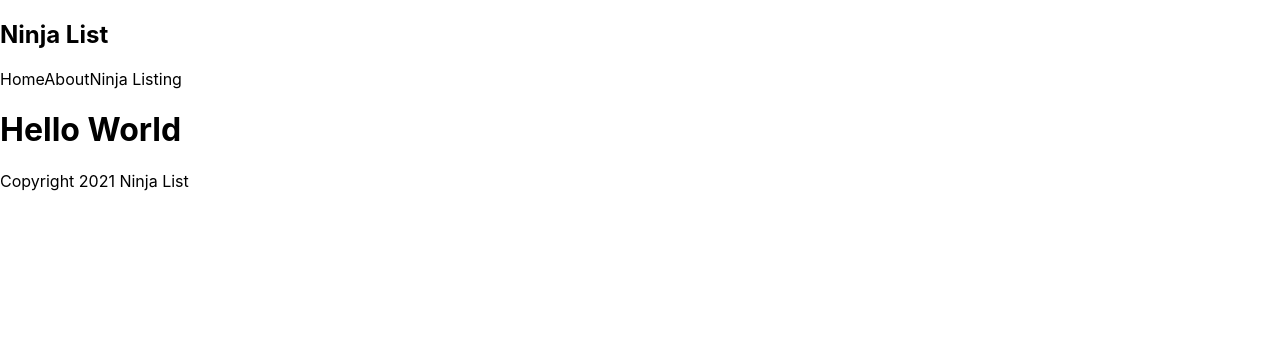
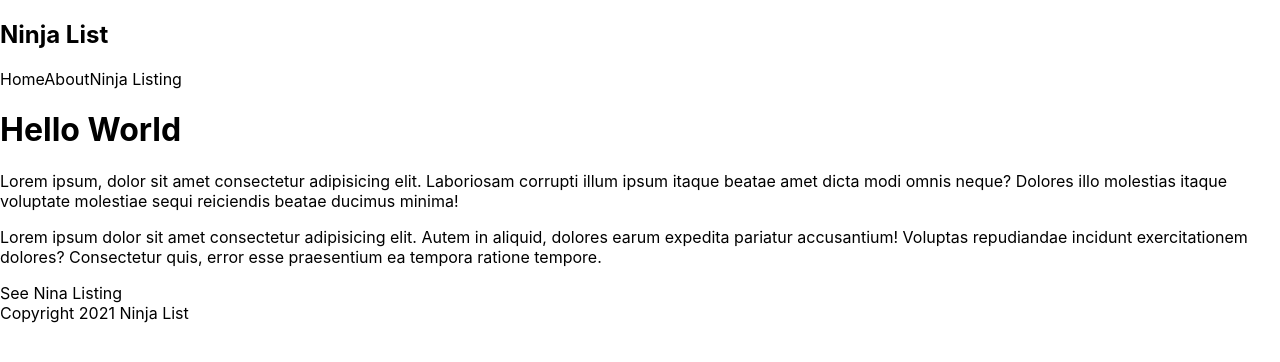
Before and after one commit to Jon-D-Smith/Next_JS_Practice, a Next.js app: page / in a window 1280 px wide. Shown: the top 362 px of the page. Built offline with nearby package versions, Linux system fonts and the light colour scheme.

Commit message:
Practiced with Linking in Next

```diff
--- a/comps/Navbar.js
+++ b/comps/Navbar.js
@@ -1,12 +1,14 @@
+import Link from 'next/link'
 const Navbar = () => {
     return (
         <nav>
             <div className="logo">
                 <h1>Ninja List</h1>
             </div>
-            <a>Home</a>
-            <a>About</a>
-            <a>Ninja Listing</a>
+
+            <Link href="/"><a>Home</a></Link>
+            <Link href="/about"><a>About</a></Link>
+            <Link href="/ninjas"><a>Ninja Listing</a></Link>
         </nav>
      );
 }
--- a/pages/index.js
+++ b/pages/index.js
@@ -3,11 +3,17 @@ import Image from 'next/image'
 import styles from '../styles/Home.module.css'
 import Navbar from '../comps/Navbar'
 import Footer from '../comps/Footer'
+import Link from 'next/link'
 export default function Home() {
   return (
    <div>
      <Navbar />
      <h1>Hello World</h1>
+     <p>Lorem ipsum, dolor sit amet consectetur adipisicing elit. Laboriosam corrupti illum ipsum itaque beatae amet dicta modi omnis neque? Dolores illo molestias itaque voluptate molestiae sequi reiciendis beatae ducimus minima!</p>
+     <p>Lorem ipsum dolor sit amet consectetur adipisicing elit. Autem in aliquid, dolores earum expedita pariatur accusantium! Voluptas repudiandae incidunt exercitationem dolores? Consectetur quis, error esse praesentium ea tempora ratione tempore.</p>
+     <Link href="/ninjas">
+     <a>See Nina Listing</a>
+     </Link>
      <Footer />
    </div>
   )
```
